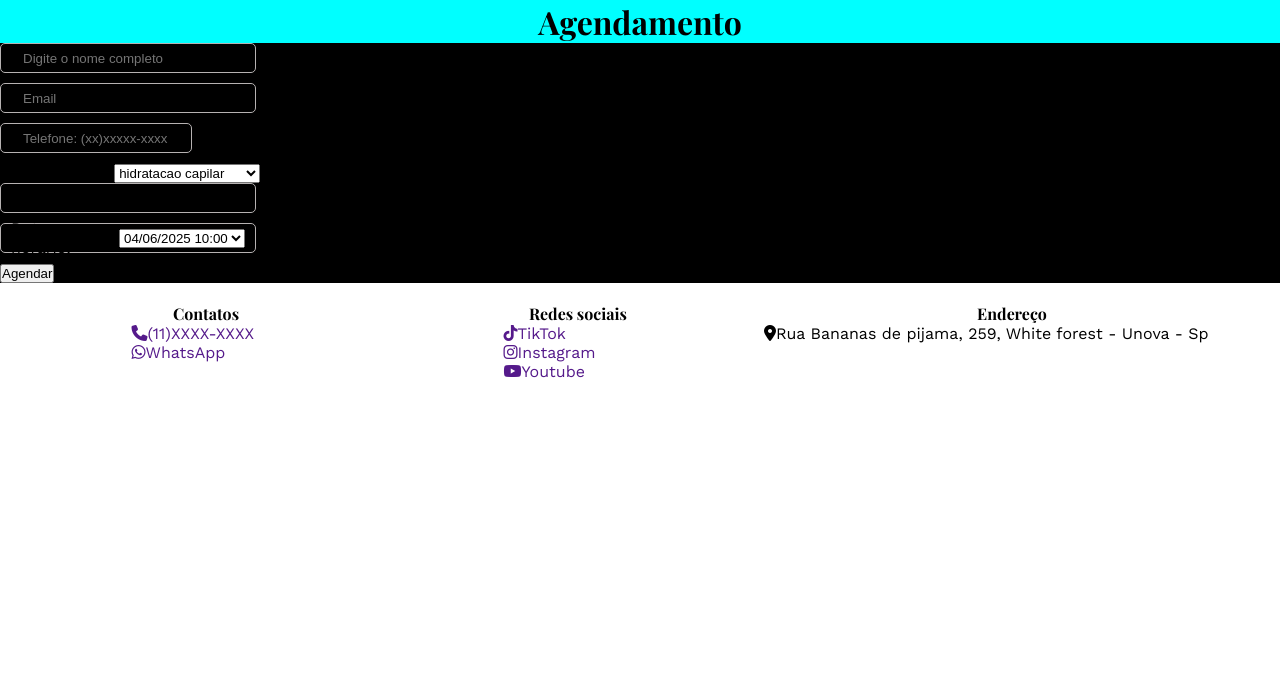
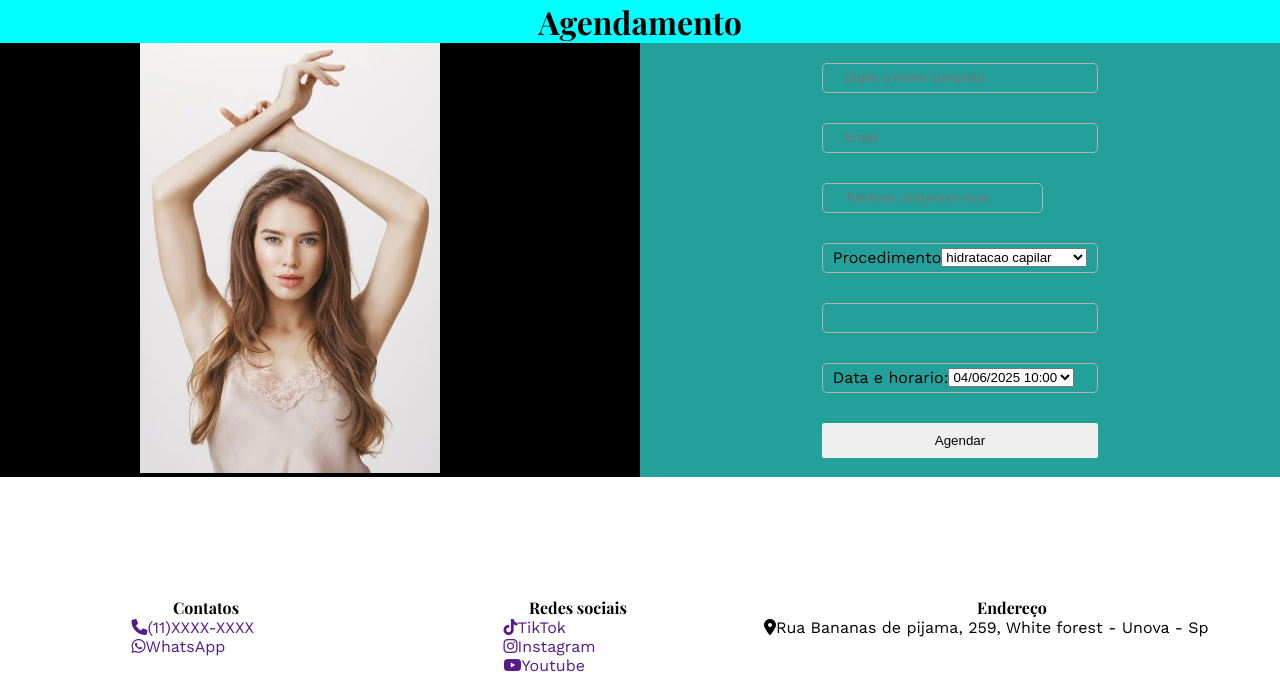
Before and after one commit to SaulloRibeiro/Trabalho-clinica-estetica, a PHP site: page /agendamento.html in a window 1280 px wide. Shown: the part 150-845 px from the top of the page. Before the commit the page ends 528 px from the top, so only its background shows below. Run offline with PHP 8.4, Linux system fonts and the light colour scheme; some web fonts are replaced.

Commit message:
Personalizando o arquivo agendamento.html

```diff
--- a/agendamento.html
+++ b/agendamento.html
@@ -34,8 +34,13 @@
                 <h1>Agendamento</h1>
             </div>
 
+            <div class="container-formulario">
+                <div class="imagem-formulario">
+                    <img src="assets/img/modelo.jpg" alt="">
+                </div>
 
                 <form action="#" method="post">
+                    <div class="container-aux">
                         <div class="container-inputs input-text">
                             <input type="text" placeholder="Digite o nome completo">
                         </div>
@@ -48,10 +53,9 @@
                             <input type="tel" placeholder="Telefone: (xx)xxxxx-xxxx">
                         </div>
 
-                <div>
+                        <div class="container-inputs">
                             <label for="procedimentoId">Procedimento</label>
                             <select name="procedimentos" id="procedimentoId">
-
                                 <optgroup label="Procedimentos capilar">
                                     <option value="hidratacao-capilar">hidratacao capilar</option>
                                     <option value="corte-de-cabelo">Corte de cabelo</option>
@@ -86,12 +90,14 @@
                                 <option value="2025-06-04 10:00:00">04/06/2025 10:00</option>
                                 <option value="2025-06-04 10:00:00">04/06/2025 10:00</option>
                             </select>
-
                         </div>
 
                         <button type="submit">Agendar</button>
 
+                    </div>
                 </form>
+            </div>
+
           </main>
 
           <footer>
--- a/assets/css/agendamento/style.css
+++ b/assets/css/agendamento/style.css
@@ -52,6 +52,9 @@ a{
 main{
     background-color: aqua;
     width: 100%;
+    display: flex;
+    flex-direction: column;
+    margin-bottom: 100px;
 }
 
 h1{
@@ -64,8 +67,13 @@ h1,h4{
 }
 
 form{
-    background-color: black;
-    width: 100%;
+    background-color: rgb(35, 160, 154);
+    width: 50%;
+    display: flex;
+    flex-direction: column;
+    justify-content: center;
+    align-items: center;
+    padding: 15px;
 }
 
 
@@ -82,6 +90,17 @@ select, input{
     outline: 0;
 }
 
+img{
+    height: auto;
+}
+
+button{
+    padding: 10px;
+    border: none;
+    border-radius: 2px;
+}
+
+
 footer{
     padding: 20px;
     width: 100%;
@@ -96,8 +115,30 @@ div.logo-empresa{
     background-size: cover;
 }
 
+div.container-formulario{
+    width: 100%;
+    height: auto;
+    display: flex;
+    justify-content: flex-end;
+    background-color: black;
+    gap: 200px;
+}
+
+
+div.imagem-formulario{
+    height: 100%;
+    justify-self: flex-start;
+}
+
+div.container-aux{
+    display: flex;
+    flex-direction: column;
+    gap: 20px;
+}
+
+
 div.container-inputs{
-    width: 20%;
+    width: 100%;
     display: flex;
     align-items: center;
     height: 30px;
@@ -112,7 +153,7 @@ div.input-text{
 }
 
 div.input-tel{
-    width: 15%;
+    width: 80%;
 }
 
 div.container-footer{
```
Lines whose indentation alone changed are shown as unchanged.
